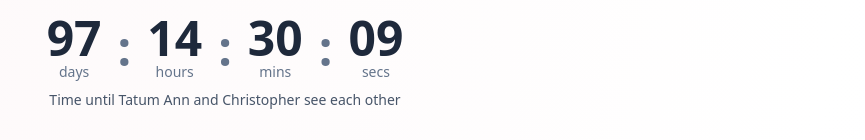
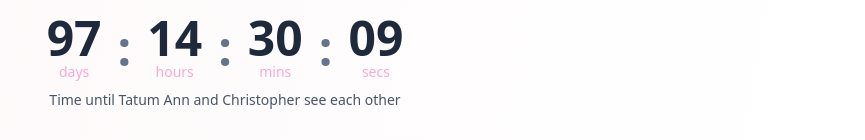
Before and after one commit to chritztopher/Bible, a React (Vite) app: page / in a window 1280 px wide. Shown: the part 178-318 px from the top of the page, without its empty margins (415-1280 px from the left). Built offline with nearby package versions, Linux system fonts and the light colour scheme.

Commit message:
Update Countdown component styling - change labels to baby pink

```diff
--- a/src/components/Countdown.tsx
+++ b/src/components/Countdown.tsx
@@ -54,28 +54,28 @@ export function Countdown({ target, className }: CountdownProps) {
       <div className="flex items-center justify-center gap-4 text-5xl font-bold">
         <div className="flex flex-col items-center">
           <span className="tabular-nums">{timeLeft.days}</span>
-          <span className="text-sm font-normal text-muted-foreground">
+          <span className="text-sm font-normal text-pink-300">
             {timeLeft.days === 1 ? 'day' : 'days'}
           </span>
         </div>
         <span className="text-muted-foreground">:</span>
         <div className="flex flex-col items-center">
           <span className="tabular-nums">{timeLeft.hours.toString().padStart(2, '0')}</span>
-          <span className="text-sm font-normal text-muted-foreground">
+          <span className="text-sm font-normal text-pink-300">
             {timeLeft.hours === 1 ? 'hour' : 'hours'}
           </span>
         </div>
         <span className="text-muted-foreground">:</span>
         <div className="flex flex-col items-center">
           <span className="tabular-nums">{timeLeft.minutes.toString().padStart(2, '0')}</span>
-          <span className="text-sm font-normal text-muted-foreground">
+          <span className="text-sm font-normal text-pink-300">
             {timeLeft.minutes === 1 ? 'min' : 'mins'}
           </span>
         </div>
         <span className="text-muted-foreground">:</span>
         <div className="flex flex-col items-center">
           <span className="tabular-nums">{timeLeft.seconds.toString().padStart(2, '0')}</span>
-          <span className="text-sm font-normal text-muted-foreground">
+          <span className="text-sm font-normal text-pink-300">
             {timeLeft.seconds === 1 ? 'sec' : 'secs'}
           </span>
         </div>
```
